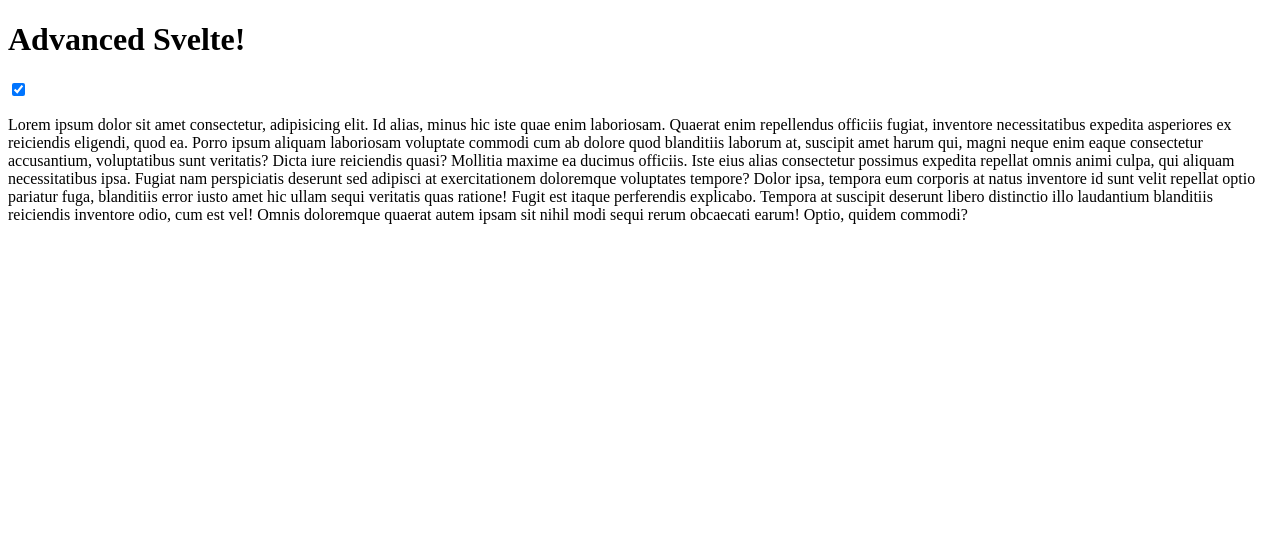
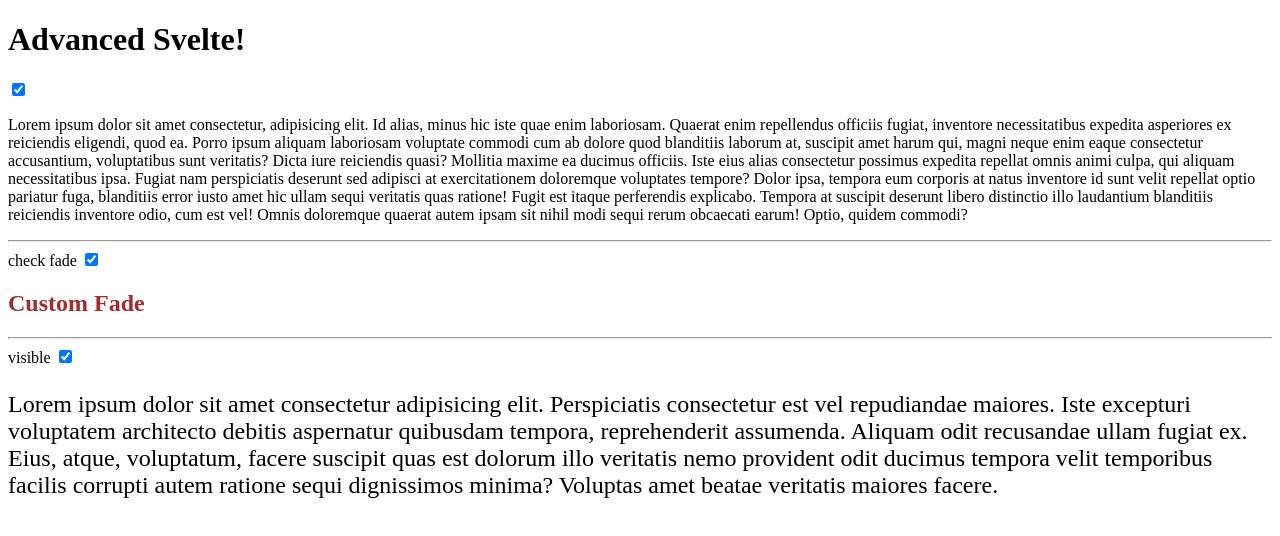
Before and after one commit to Waldemar-00/SVELTE-advanced-, a SvelteKit app: page / in a window 1280 px wide. Shown: the top 536 px of the page. Built offline with nearby package versions, Linux system fonts and the light colour scheme.

Commit message:
Custom transitions

```diff
--- /dev/null
+++ b/src/components/transitions/CustomTransitions.svelte
@@ -0,0 +1,29 @@
+<script>
+	// @ts-nocheck
+	let visible = true;
+	function fade(node, { delay, duration }) {
+		const op = +getComputedStyle(node).opacity;
+		return {
+			delay,
+			duration,
+			css: (t) => `opacity: ${t * op}`
+		};
+	}
+</script>
+
+<hr />
+<div>
+	<label for="check">check fade</label>
+	<input type="checkbox" id="check" name="check" bind:checked={visible} />
+</div>
+{#if visible}
+	<h2 out:fade={{ delay: 300, duration: 1000 }} in:fade={{ delay: 200, duration: 500 }}>
+		Custom Fade
+	</h2>
+{/if}
+
+<style>
+	h2 {
+		color: hsl(0, 59%, 41%);
+	}
+</style>
--- a/src/components/transitions/InAndOutTr.svelte
+++ b/src/components/transitions/InAndOutTr.svelte
@@ -6,7 +6,10 @@
 <label for="visible"></label>
 <input type="checkbox" id="visible" name="visible" bind:checked={visible} />
 {#if visible}
-	<p in:fly={{ x: 100, y: 100, duration: 1000, delay: 200 }} out:fade>
+	<p
+		in:fly={{ x: 100, y: 100, duration: 1000, delay: 200 }}
+		out:fade={{ duration: 1000, delay: 700 }}
+	>
 		Lorem ipsum dolor sit amet consectetur, adipisicing elit. Id alias, minus hic iste quae enim
 		laboriosam. Quaerat enim repellendus officiis fugiat, inventore necessitatibus expedita
 		asperiores ex reiciendis eligendi, quod ea. Porro ipsum aliquam laboriosam voluptate commodi cum
--- /dev/null
+++ b/src/components/transitions/TypeWriter.svelte
@@ -0,0 +1,39 @@
+<script>
+	// @ts-nocheck
+
+	let visible = true;
+	function typewriter(node, { speed = 1 }) {
+		const valid = node.childNodes.length === 1 && node.childNodes[0].nodeType === Node.TEXT_NODE;
+		if (!valid)
+			throw new Error('This transition works only on element with a single text node child');
+		const text = node.textContent;
+		const duration = text.length / (speed * 0.01);
+		return {
+			duration,
+			tick: (t) => {
+				const i = Math.trunc(text.length * t);
+				node.textContent = text.slice(0, i);
+			}
+		};
+	}
+</script>
+
+<hr />
+<label for="check">visible</label>
+<input type="checkbox" id="check" name="check" bind:checked={visible} />
+{#if visible}
+	<p transition:typewriter={1}>
+		Lorem ipsum dolor sit amet consectetur adipisicing elit. Perspiciatis consectetur est vel
+		repudiandae maiores. Iste excepturi voluptatem architecto debitis aspernatur quibusdam tempora,
+		reprehenderit assumenda. Aliquam odit recusandae ullam fugiat ex. Eius, atque, voluptatum,
+		facere suscipit quas est dolorum illo veritatis nemo provident odit ducimus tempora velit
+		temporibus facilis corrupti autem ratione sequi dignissimos minima? Voluptas amet beatae
+		veritatis maiores facere.
+	</p>
+{/if}
+
+<style>
+	p {
+		font-size: 24px;
+	}
+</style>
--- a/src/routes/+page.svelte
+++ b/src/routes/+page.svelte
@@ -50,6 +50,8 @@
 	// import Fade from '../components/transitions/Fade.svelte';
 	// import Fly from '../components/transitions/Fly.svelte';
 	import InAndOutTr from '../components/transitions/InAndOutTr.svelte';
+	import CustomTransitions from '../components/transitions/CustomTransitions.svelte';
+	import TypeWriter from '../components/transitions/TypeWriter.svelte';
 </script>
 
 <h1>Advanced Svelte!</h1>
@@ -91,3 +93,5 @@
 <hr />
 <Fly /> -->
 <InAndOutTr />
+<CustomTransitions />
+<TypeWriter />
```
